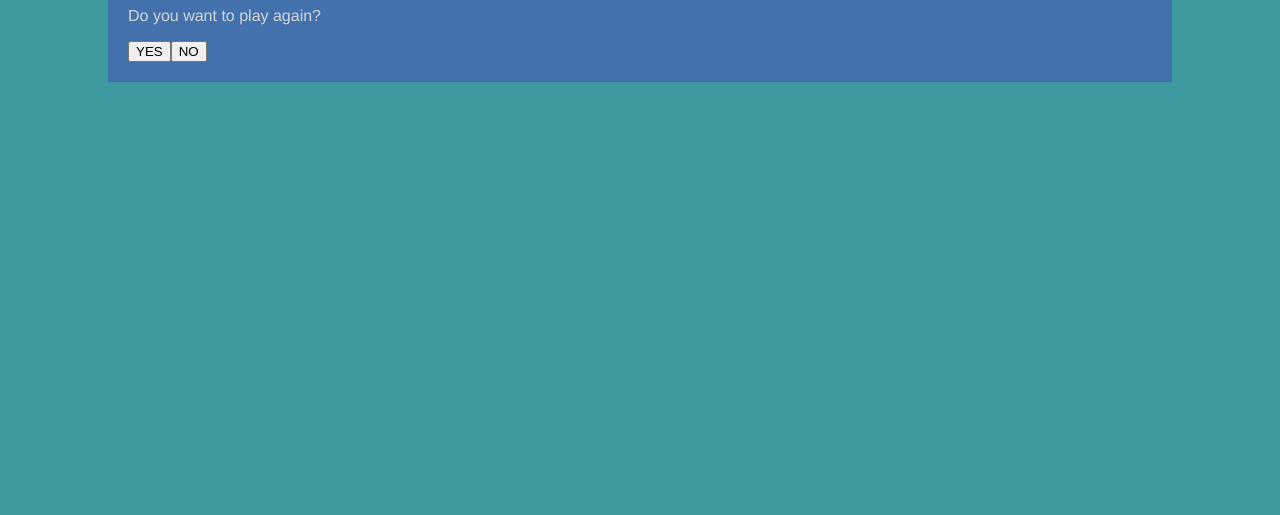
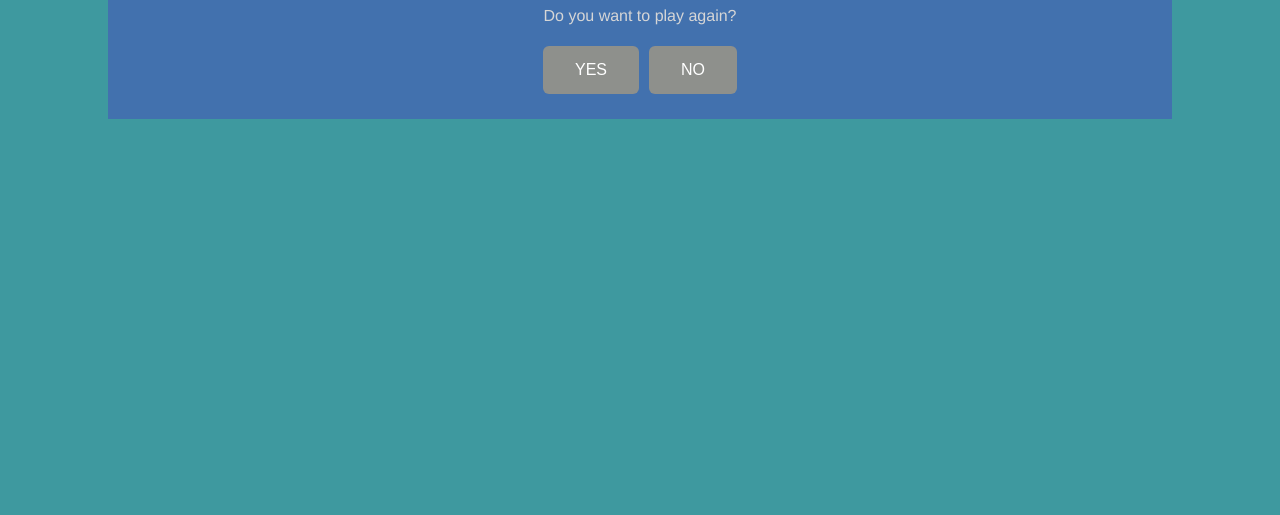
Before and after one commit to jasonly/hangman-proto, a website: page index.html in a window 1280 px wide. Shown: the part 285-800 px from the top of the page. Drawn offline with nearby package versions, Linux system fonts and the light colour scheme; files that its build step writes are made by us from their sources.

Commit message:
[TASK] Added styling for the buttons

```diff
--- a/styles/_setup.scss
+++ b/styles/_setup.scss
@@ -18,3 +18,25 @@ section {
     align-items: center;
   }
 }
+
+button {
+  background-color: $comment;
+  border: none;
+  color: white;
+  padding: 15px 32px;
+  text-align: center;
+  text-decoration: none;
+  display: inline-block;
+  font-size: 16px;
+  margin: 5px;
+  border-radius: 6px;
+}
+
+button:hover {
+  background-color: $selection;
+}
+
+button:active {
+  background-color: $selection;
+  transform: translateY(2px);
+}
--- a/styles/_winlose.scss
+++ b/styles/_winlose.scss
@@ -14,6 +14,7 @@
   margin: 15% auto; /* 15% from the top and centered */
   padding: 20px;
   width: 80%; /* Could be more or less, depending on screen size */
+  text-align: center;
 }
 
 .title {
```
